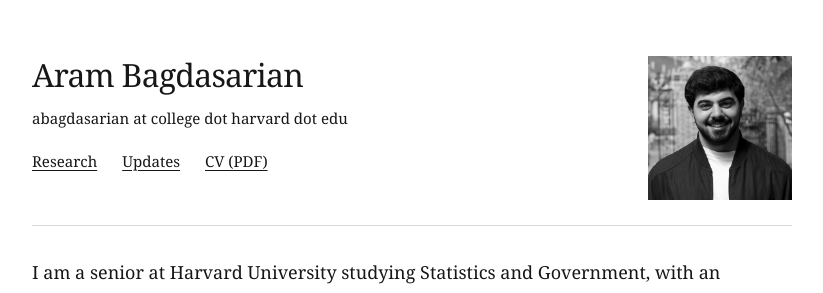
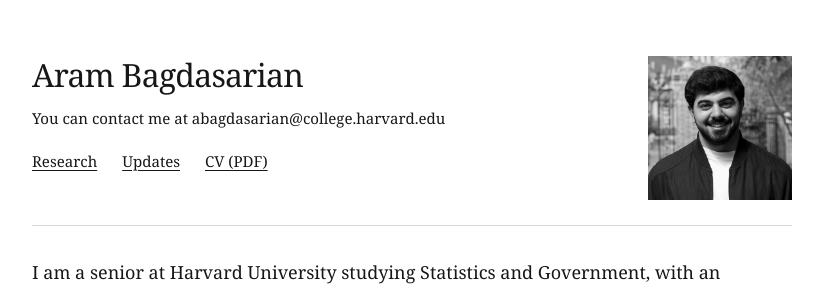
Before and after one commit to arambagdasarian/arambagdasarian.github.io, a Jekyll site: the page built from index.html, in a window 1280 px wide. Shown: the top 293 px of the page, without its empty margins (228-1051 px from the left). Built offline with Jekyll 4.4.1, drawn with Linux system fonts in a browser that asks for light colours.

Commit message:
Use supplied contact sentence in the header

```diff
--- a/_layouts/default.html
+++ b/_layouts/default.html
@@ -27,7 +27,7 @@
       {% else %}
       <a class="site-name home-link" href="{{ '/' | relative_url }}">{{ site.title }}</a>
       {% endif %}
-      <p class="contact-email">abagdasarian at college dot harvard dot edu</p>
+      <p class="contact-email">You can contact me at abagdasarian@college.harvard.edu</p>
       <nav aria-label="Main navigation">
         <a href="{{ '/research/' | relative_url }}"{% if page.url == '/research/' %} aria-current="page"{% endif %}>Research</a>
         <a href="{{ '/updates/' | relative_url }}"{% if page.url == '/updates/' %} aria-current="page"{% endif %}>Updates</a>
```
